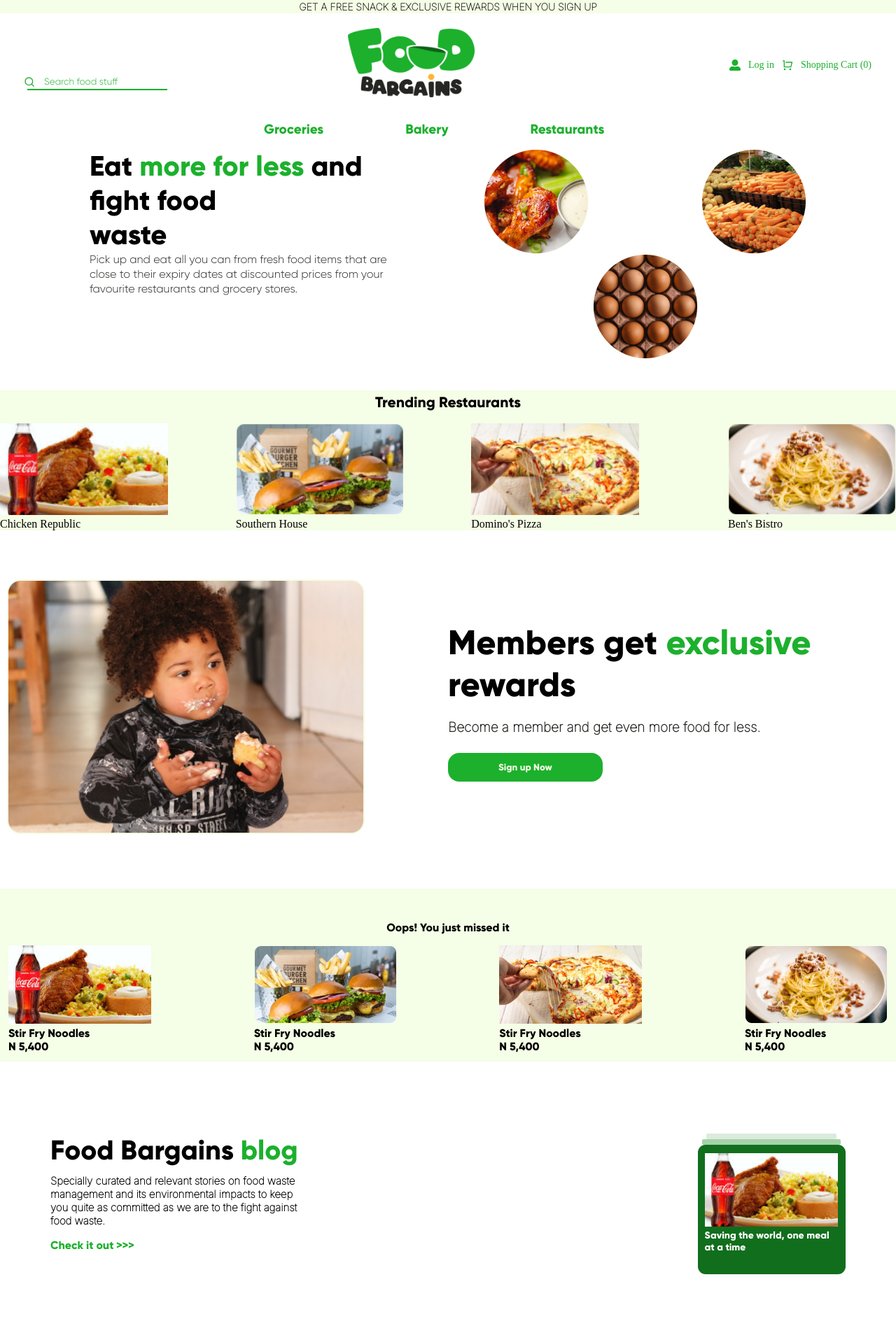
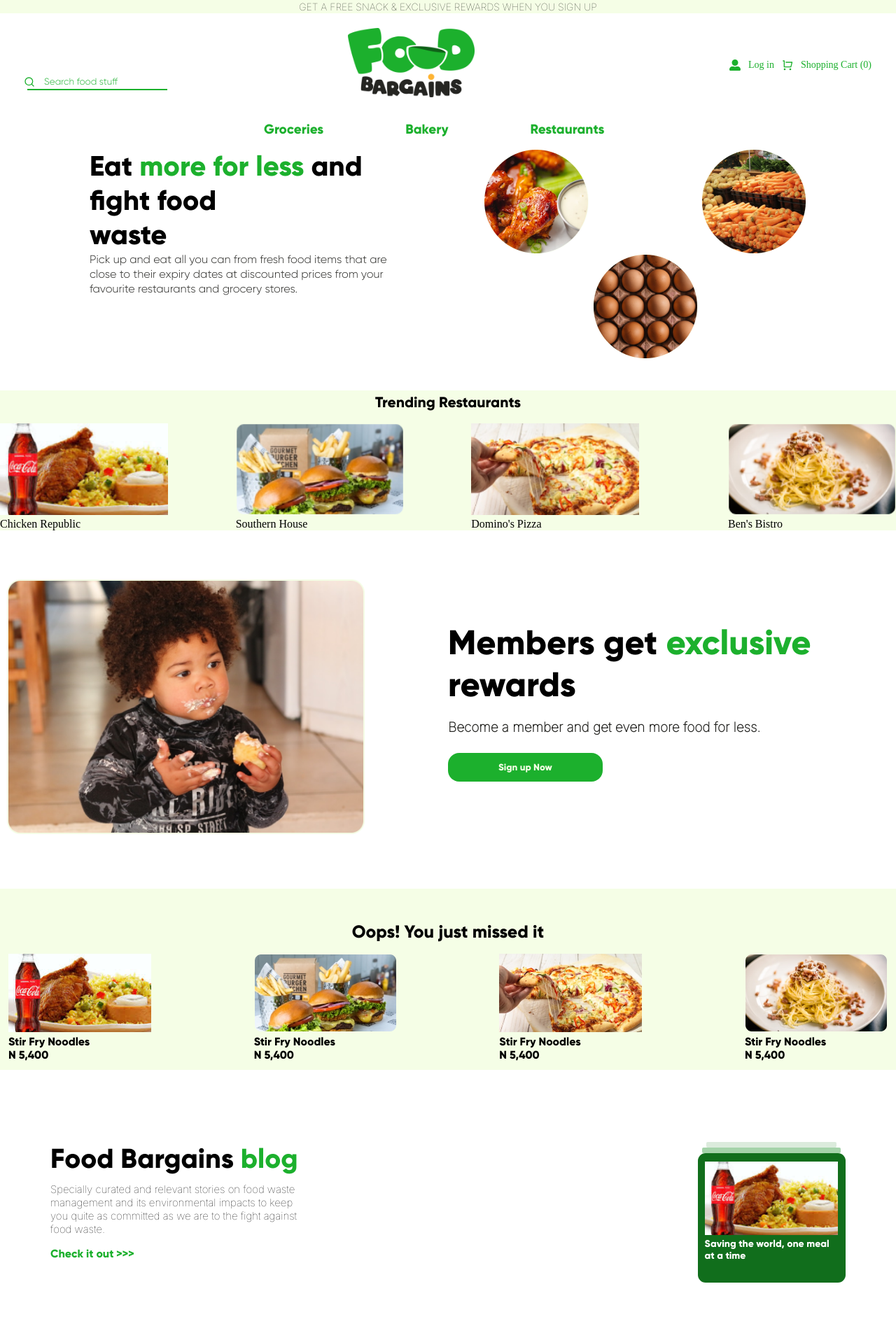
Before and after one commit to kingbee1/food-bargain, a React (Create React App) app: page / in a window 1280 px wide. Shown: the top 1905 px of the page at 70% size. Built offline with nearby package versions, Linux system fonts and the light colour scheme.

Commit message:
fixed the font weight

```diff
--- a/src/App.css
+++ b/src/App.css
@@ -46,7 +46,7 @@
     text-transform: uppercase;
     background: #F5FEE6;
     font-family: 'Inter', sans-serif;
-    font-weight: 600;
+    font-weight: 400;
     font-size: 14px;
     line-height: 19px;
     color: #252522;
@@ -140,6 +140,10 @@
 .below-nav a{
   text-decoration: none;
   color: #1CB02D;
+}
+
+.below-nav a:hover{
+  color: #FEB434;
 }
 
 div.below-nav {
@@ -269,9 +273,22 @@
 
 .title {
   font-family: 'gil';
+  font-size: 25px;
   text-align: center;
   padding-top: 34px;
   padding-bottom: 16px;
+}
+
+.carous p{
+  font-weight: 100;
+  font-size: 13px;
+  color: #252522;
+}
+
+.span {
+  text-decoration: line-through;
+  font-size: 10px;
+  color: red;
 }
 
 .blog {
@@ -289,7 +306,7 @@
 .blog2{
   font-family: 'inter';
   font-size: 15px;
-  font-weight: 700;
+  font-weight: 400;
   width: 39%;
   padding-bottom: 16px;
 }
```
